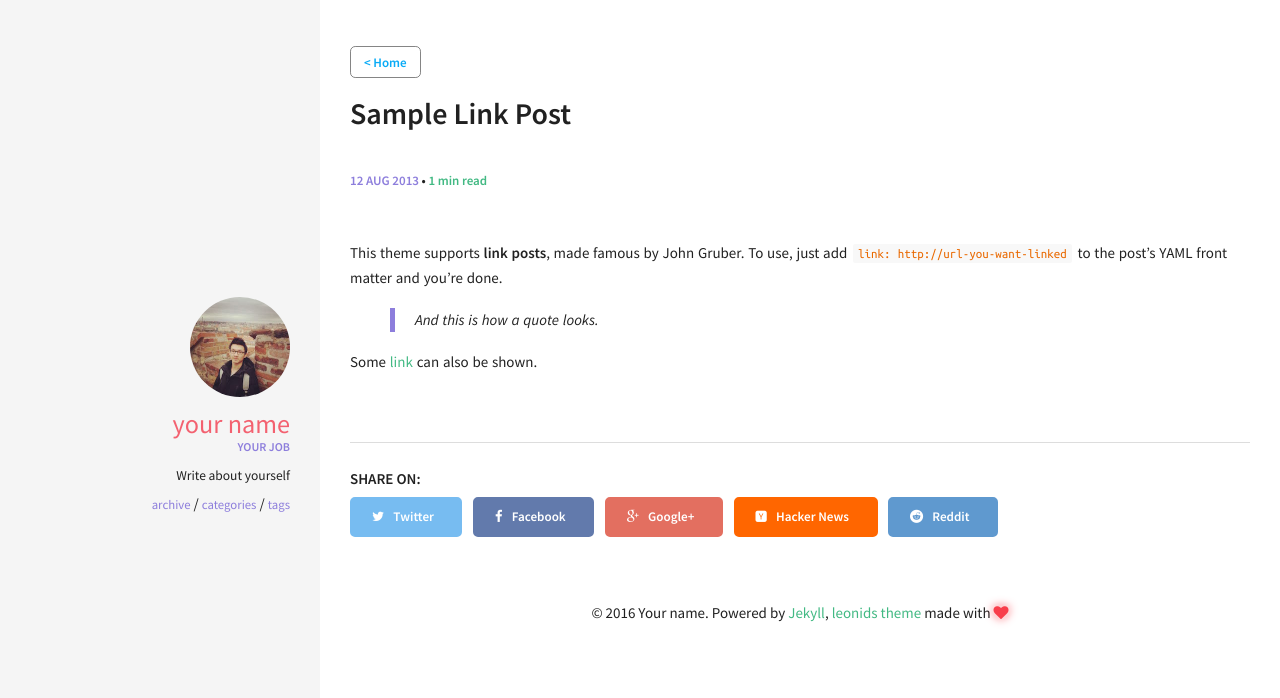
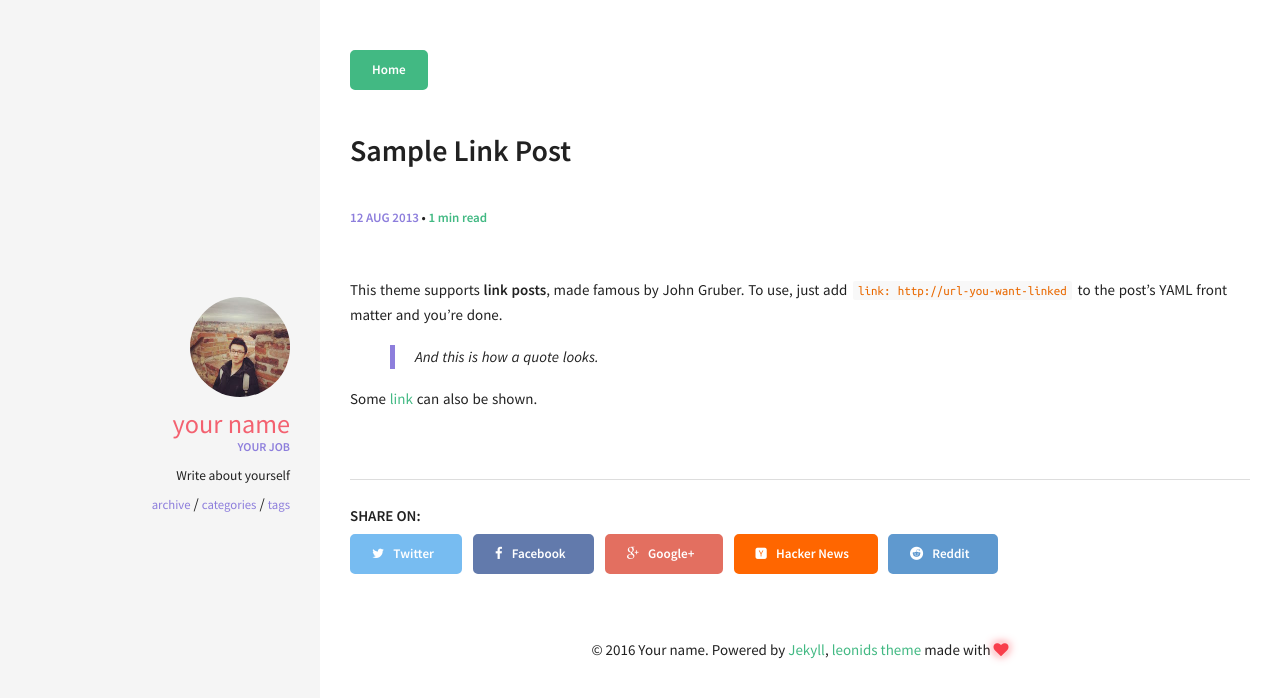
Before and after one commit to renyuanz/leonids, a Jekyll site: the page built from _posts/2013-08-12-sample-link-post.md, in a window 1280 px wide. Shown: the top 698 px of the page. Built offline with Jekyll 4.4.1, drawn with Linux system fonts in a browser that asks for light colours.

Commit message:
Button style update

```diff
--- a/_layouts/post.html
+++ b/_layouts/post.html
@@ -2,11 +2,9 @@
 layout: default
 ---
 
-<div class="back-home">
-  <a href="{{ site.url }}/">
-    < Home
-  </a>
-</div>
+<a class="btn" href= "{{ site.url }}/" >
+  Home
+</a>
 {% if page.image.feature %}
 <div class="post-image-feature">
   <img class="feature-image" src=
```
